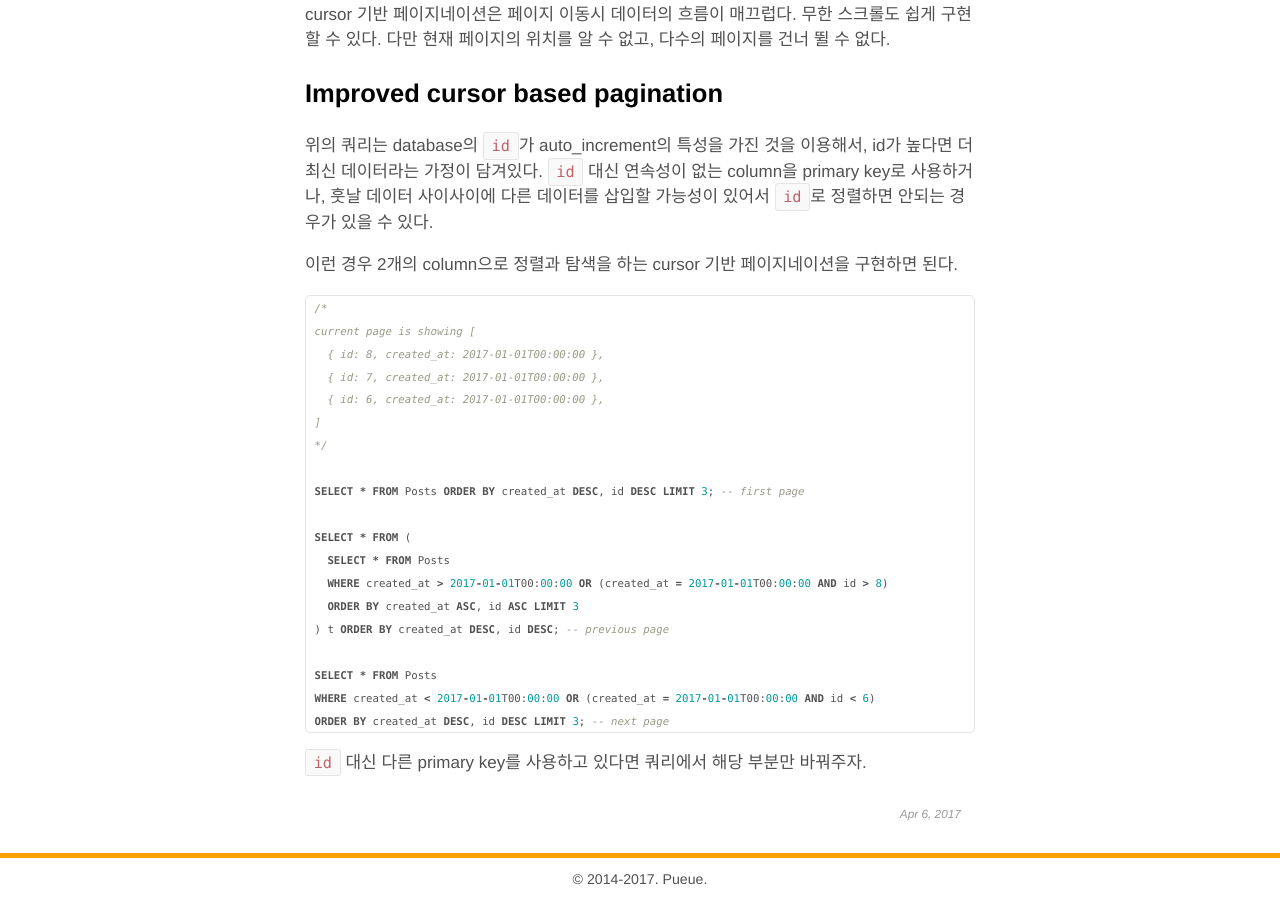
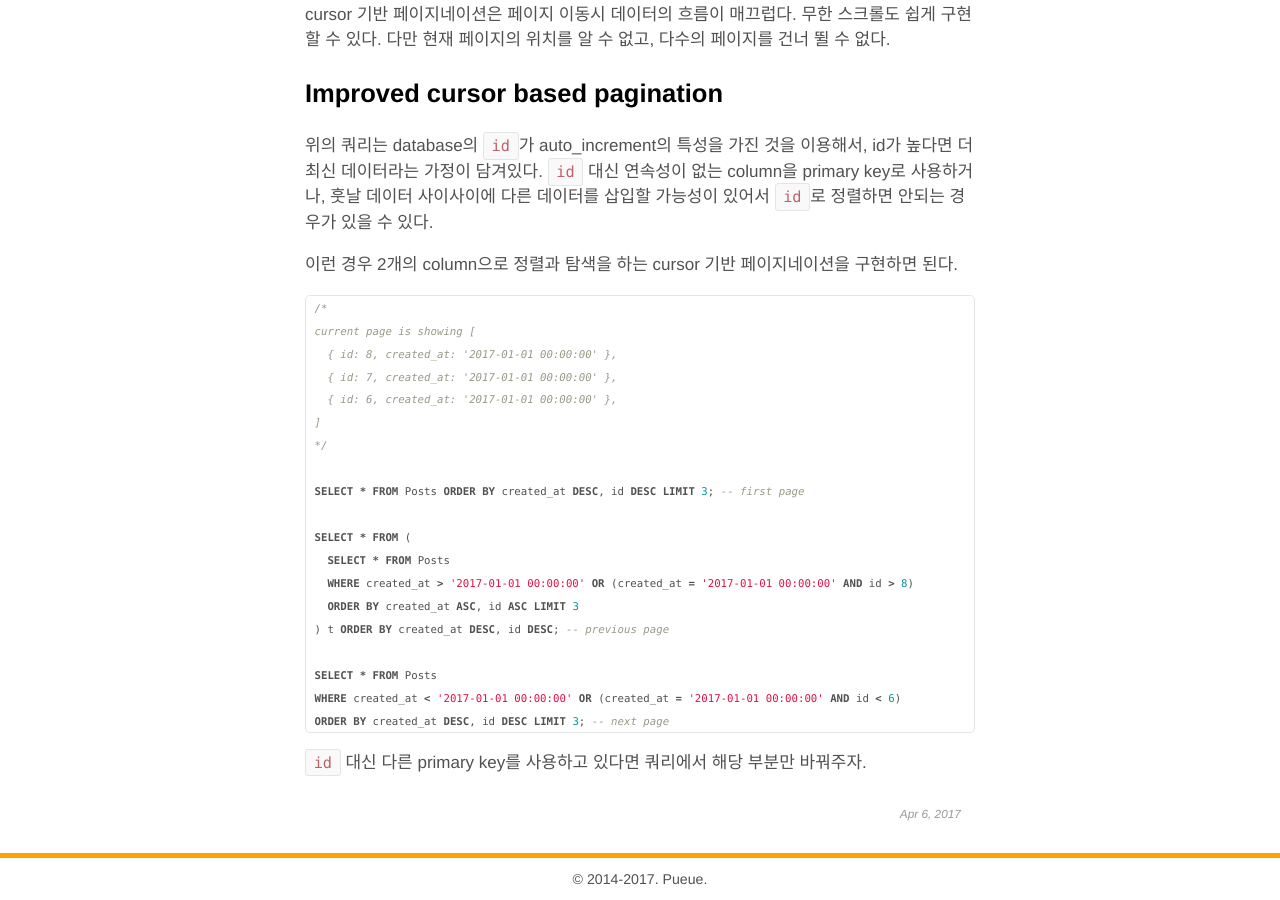
Before and after one commit to gloorx/gloorx.github.io, a Jekyll site: the page built from _posts/2017/2017-04-06-cursor_based_pagination.md, in a window 1280 px wide and 900 px high, scrolled down 1387 px. Built offline with Jekyll 4.4.1, drawn with Linux system fonts in a browser that asks for light colours; some web fonts are replaced.

Commit message:
Update cursor based pagination

````diff
--- a/_posts/2017/2017-04-06-cursor_based_pagination.md
+++ b/_posts/2017/2017-04-06-cursor_based_pagination.md
@@ -42,9 +42,9 @@ cursor 기반 페이지네이션은 페이지 이동시 데이터의 흐름이
 ```sql
 /*
 current page is showing [
-  { id: 8, created_at: 2017-01-01T00:00:00 },
-  { id: 7, created_at: 2017-01-01T00:00:00 },
-  { id: 6, created_at: 2017-01-01T00:00:00 },
+  { id: 8, created_at: '2017-01-01 00:00:00' },
+  { id: 7, created_at: '2017-01-01 00:00:00' },
+  { id: 6, created_at: '2017-01-01 00:00:00' },
 ]
 */
 
@@ -52,12 +52,12 @@ SELECT * FROM Posts ORDER BY created_at DESC, id DESC LIMIT 3; -- first page
 
 SELECT * FROM (
   SELECT * FROM Posts
-  WHERE created_at > 2017-01-01T00:00:00 OR (created_at = 2017-01-01T00:00:00 AND id > 8)
+  WHERE created_at > '2017-01-01 00:00:00' OR (created_at = '2017-01-01 00:00:00' AND id > 8)
   ORDER BY created_at ASC, id ASC LIMIT 3
 ) t ORDER BY created_at DESC, id DESC; -- previous page
 
 SELECT * FROM Posts
-WHERE created_at < 2017-01-01T00:00:00 OR (created_at = 2017-01-01T00:00:00 AND id < 6)
+WHERE created_at < '2017-01-01 00:00:00' OR (created_at = '2017-01-01 00:00:00' AND id < 6)
 ORDER BY created_at DESC, id DESC LIMIT 3; -- next page
 ```
 
````
